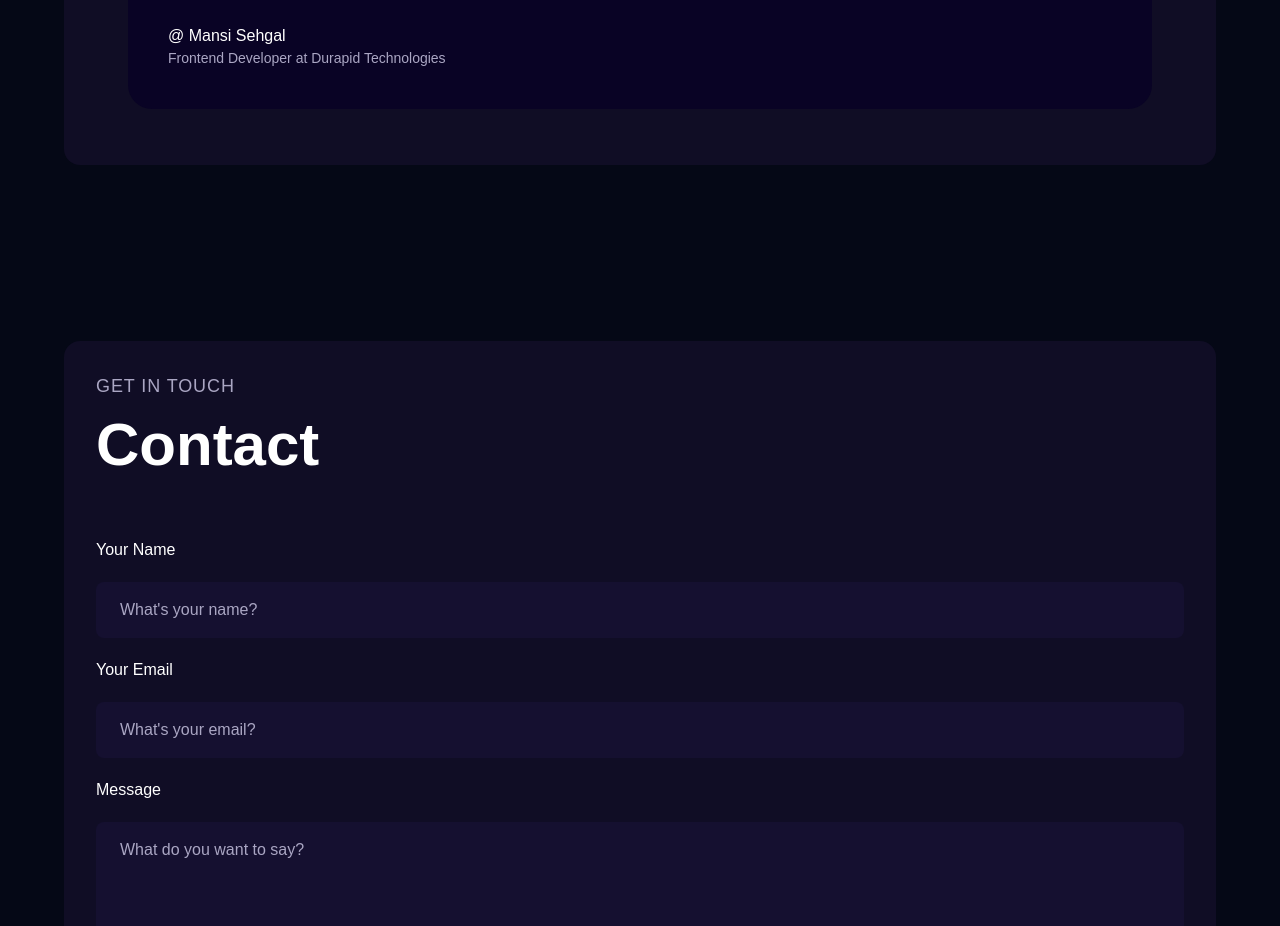
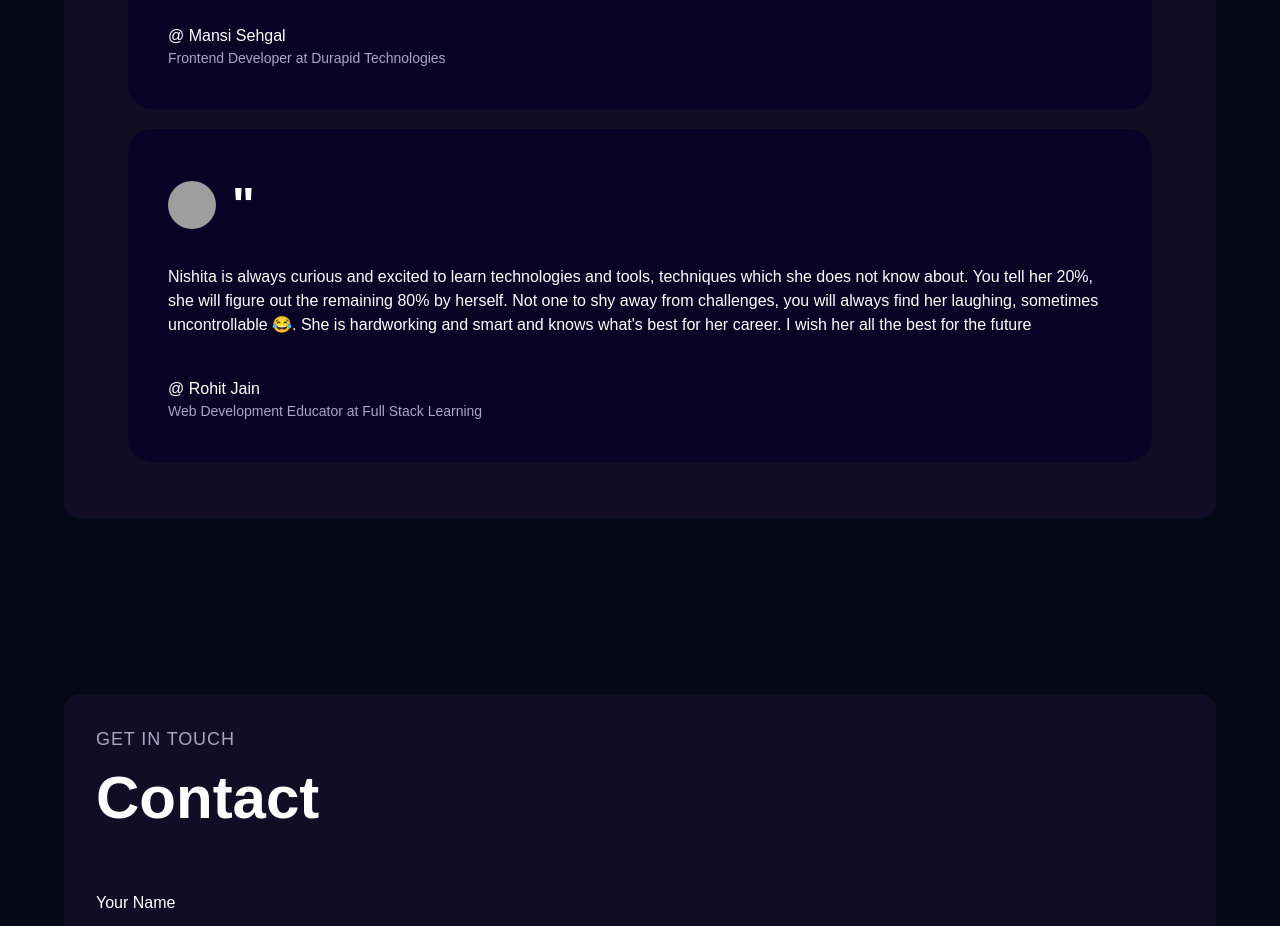
Before and after one commit to 1nishitagupta/MyPortfolio, a React (Vite) app: page / in a window 1280 px wide. Shown: the part 5080-6006 px from the top of the page. Built offline with nearby package versions, Linux system fonts and the light colour scheme; grey boxes are pictures that could not be loaded; a web font is replaced by a local one.

Commit message:
added testimonial

```diff
--- a/src/constants/index.js
+++ b/src/constants/index.js
@@ -240,6 +240,15 @@ const testimonials = [
     image:
       "https://media.licdn.com/dms/image/D5635AQFJ-nOkJG5v0g/profile-framedphoto-shrink_800_800/0/1703743483541?e=1706079600&v=beta&t=TN9nxlPCPLlwvSFvw5PLf65FOiSYiu0OvRU50RDup98",
   },
+  {
+    testimonial:
+      "Nishita is always curious and excited to learn technologies and tools, techniques which she does not know about. You tell her 20%, she will figure out the remaining 80% by herself. Not one to shy away from challenges, you will always find her laughing, sometimes uncontrollable 😂. She is hardworking and smart and knows what's best for her career. I wish her all the best for the future",
+    name: "Rohit Jain",
+    designation: "Web Development Educator",
+    company: "Full Stack Learning",
+    image:
+      "https://media.licdn.com/dms/image/D4D03AQE0oUSttR8MCQ/profile-displayphoto-shrink_800_800/0/1695186986512?e=1710979200&v=beta&t=r4p8trhp-VTe0Y2CXH6uYR9YKUE0a5E42A-etSdVLpo",
+  },
 ];
 
 const projects = [
```
